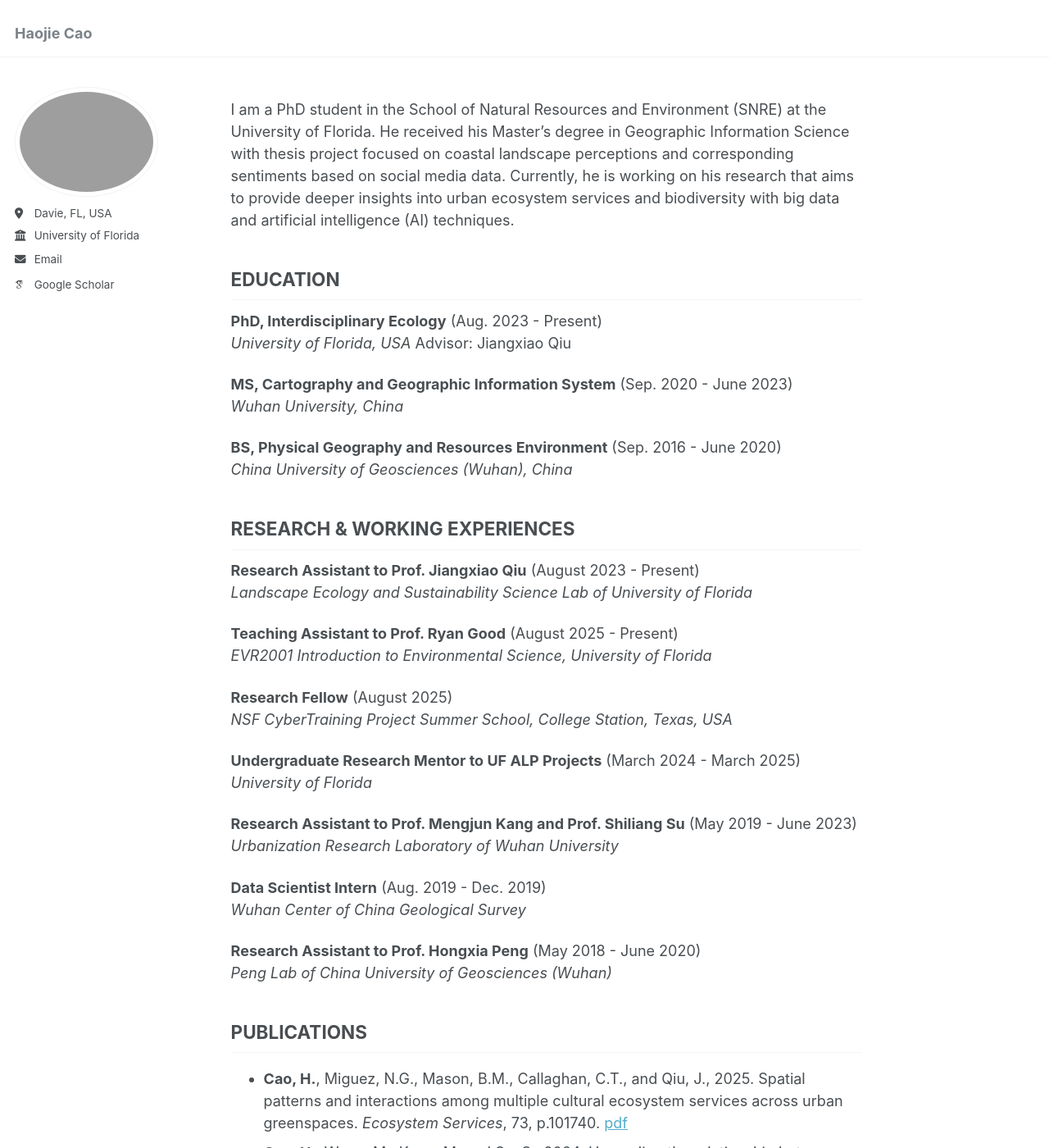
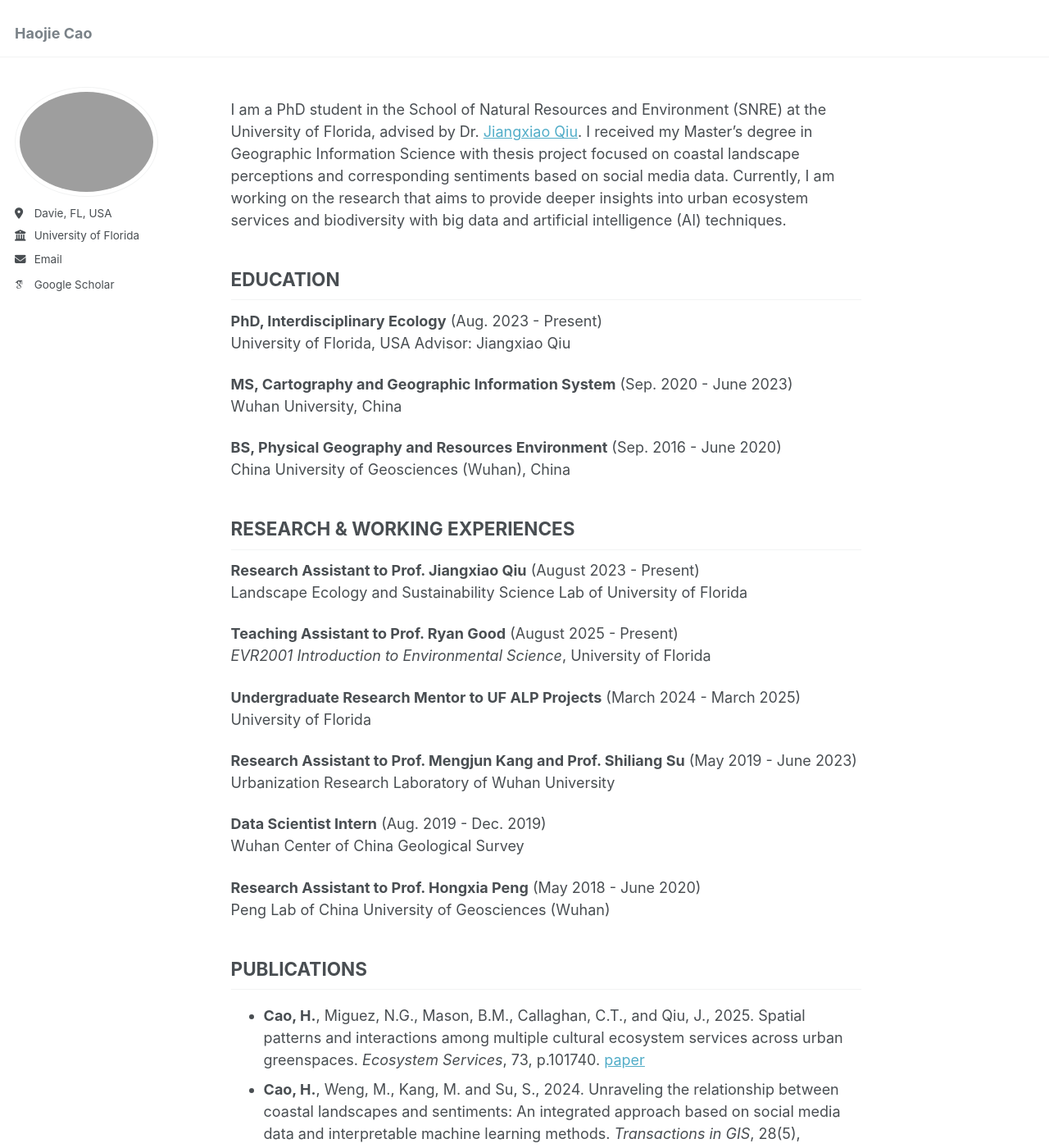
Before and after one commit to haojiecao42/haojiecao42.github.io, a Jekyll site: the page built from _pages/about.md, in a window 1280 px wide and 1400 px high. Shown: the whole window at 82% size. Built offline with Jekyll 4.4.1, drawn with Linux system fonts in a browser that asks for light colours; some web fonts are replaced; some of the changed text lies outside the part shown.

Commit message:
Update about.md

```diff
--- a/_pages/about.md
+++ b/_pages/about.md
@@ -8,49 +8,44 @@
   - /about.html
 ---
 
-I am a PhD student in the School of Natural Resources and Environment (SNRE) at the University of Florida. He received his Master's degree in Geographic Information Science with thesis project focused on coastal landscape perceptions and corresponding sentiments based on social media data. Currently, he is working on his research that aims to provide deeper insights into urban ecosystem services and biodiversity with big data and artificial intelligence (AI) techniques.
+I am a PhD student in the School of Natural Resources and Environment (SNRE) at the University of Florida, advised by Dr. [Jiangxiao Qiu](https://jiangxiaoqiu.weebly.com/). I received my Master's degree in Geographic Information Science with thesis project focused on coastal landscape perceptions and corresponding sentiments based on social media data. Currently, I am working on the research that aims to provide deeper insights into urban ecosystem services and biodiversity with big data and artificial intelligence (AI) techniques.
 
 ## EDUCATION
 **PhD, Interdisciplinary Ecology** (Aug. 2023 - Present)
-*University of Florida, USA* Advisor: Jiangxiao Qiu
+University of Florida, USA Advisor: Jiangxiao Qiu
 
 **MS, Cartography and Geographic Information System** (Sep. 2020 - June 2023)
-*Wuhan University, China*
+Wuhan University, China
 
 **BS, Physical Geography and Resources Environment** (Sep. 2016 - June 2020)
-*China University of Geosciences (Wuhan), China*
+China University of Geosciences (Wuhan), China
 
 ## RESEARCH & WORKING EXPERIENCES
 **Research Assistant to Prof. Jiangxiao Qiu** (August 2023 - Present)
-*Landscape Ecology and Sustainability Science Lab of University of Florida*
+Landscape Ecology and Sustainability Science Lab of University of Florida
 
 **Teaching Assistant to Prof. Ryan Good** (August 2025 - Present)
-*EVR2001 Introduction to Environmental Science, University of Florida*
-
-**Research Fellow** (August 2025)
-*NSF CyberTraining Project Summer School, College Station, Texas, USA*
+*EVR2001 Introduction to Environmental Science*, University of Florida
 
 **Undergraduate Research Mentor to UF ALP Projects** (March 2024 - March 2025)
-*University of Florida*
+University of Florida
 
 **Research Assistant to Prof. Mengjun Kang and Prof. Shiliang Su** (May 2019 - June 2023)
-*Urbanization Research Laboratory of Wuhan University*
+Urbanization Research Laboratory of Wuhan University
 
 **Data Scientist Intern** (Aug. 2019 - Dec. 2019)
-*Wuhan Center of China Geological Survey*
+Wuhan Center of China Geological Survey
 
 **Research Assistant to Prof. Hongxia Peng** (May 2018 - June 2020)
-*Peng Lab of China University of Geosciences (Wuhan)*
+Peng Lab of China University of Geosciences (Wuhan)
 
 ## PUBLICATIONS
-* **Cao, H.**, Miguez, N.G., Mason, B.M., Callaghan, C.T., and Qiu, J., 2025. Spatial patterns and interactions among multiple cultural ecosystem services across urban greenspaces. *Ecosystem Services*, 73, p.101740. [pdf](https://drive.google.com/file/d/1NKueD5Y3UPyZ9Bg4vFxJ7XF8i36nBOQN/view?usp=sharing)
-* **Cao, H.**, Weng, M., Kang, M. and Su, S., 2024. Unraveling the relationship between coastal landscapes and sentiments: An integrated approach based on social media data and interpretable machine learning methods. *Transactions in GIS*, 28(5), pp.1065-1089. [pdf](https://drive.google.com/file/d/10mqi1auNGRHKmxhqvebmIvkJ1s77uOyd/view?usp=sharing)
-* **Cao, H.**, Li, Y., Weng, M., Su, S. and Kang, M., 2024. Deciphering the evolving trajectories of China's megaregions from 1992 to 2020: A novel morphological approach based on global land cover products. *Applied Geography*, 164, p.103205. [pdf](https://drive.google.com/file/d/1S0dWRuuXNEtJSuqavbJhRfQJSdMhcGmG/view?usp=sharing)
-* **Cao, H.**, Wang, M., Su, S. and Kang, M., 2022. Explicit quantification of coastal cultural ecosystem services: A novel approach based on the content and sentimental analysis of social media. *Ecological Indicators*, 137, p.108756. [pdf](https://drive.google.com/file/d/12pzykn5r4DSXoTxBd_jyjIMjGxgEu4ES/view?usp=sharing)
-* Miguez, N.G., Mason, B.M., Qiu, J., **Cao, H.** and Callaghan, C.T., 2025. Urban greenspaces benefit both human utility and biodiversity. *Urban Forestry & Urban Greening*, p.128791.
-* Zhang, J., Luo, Y., **Cao, H.** and Su, S., 2024. Scrutinizing the cultural ecosystem services of Chinese Classical Gardens: A novel deep learning approach based on online reviews from a multisensory perspective. *Applied Geography*, 172, p.103404.
-* **Cao, H.**, Zhang, S. and Peng, H., 2019. Classification and spatial heterogeneity of catering industry in Wuhan based on network heat. *Journal of Central China Normal University (Natural Sciences)*, 53(4), pp.560-567. (In Chinese).
-* Kang, M., **Cao, H.**, Su, S., Weng, M. and Wang, M., 2022. An optimized model for translating natural language to GeoSQL. *Science of Surveying and Mapping*, 47(7), pp.194-200. (In Chinese).
+* **Cao, H.**, Miguez, N.G., Mason, B.M., Callaghan, C.T., and Qiu, J., 2025. Spatial patterns and interactions among multiple cultural ecosystem services across urban greenspaces. *Ecosystem Services*, 73, p.101740. [paper](https://doi.org/10.1016/j.ecoser.2025.101740)
+* **Cao, H.**, Weng, M., Kang, M. and Su, S., 2024. Unraveling the relationship between coastal landscapes and sentiments: An integrated approach based on social media data and interpretable machine learning methods. *Transactions in GIS*, 28(5), pp.1065-1089. [paper](https://doi.org/10.1111/tgis.13175)
+* **Cao, H.**, Li, Y., Weng, M., Su, S. and Kang, M., 2024. Deciphering the evolving trajectories of China's megaregions from 1992 to 2020: A novel morphological approach based on global land cover products. *Applied Geography*, 164, p.103205. [paper](https://doi.org/10.1016/j.apgeog.2024.103205)
+* **Cao, H.**, Wang, M., Su, S. and Kang, M., 2022. Explicit quantification of coastal cultural ecosystem services: A novel approach based on the content and sentimental analysis of social media. *Ecological Indicators*, 137, p.108756. [paper](https://doi.org/10.1016/j.ecolind.2022.108756)
+* Miguez, N.G., Mason, B.M., Qiu, J., **Cao, H.** and Callaghan, C.T., 2025. Urban greenspaces benefit both human utility and biodiversity. *Urban Forestry & Urban Greening*, p.128791. [paper](https://doi.org/10.1016/j.ufug.2025.128791)
+* Zhang, J., Luo, Y., **Cao, H.** and Su, S., 2024. Scrutinizing the cultural ecosystem services of Chinese Classical Gardens: A novel deep learning approach based on online reviews from a multisensory perspective. *Applied Geography*, 172, p.103404. [paper](https://doi.org/10.1016/j.apgeog.2024.103404)
 
 ## CONFERENCE PRESENTATIONS
 * **2025 NSF CyberTraining Project Summer School**, College Station, Texas. August 15: “Quantifying traffic congestion for resilient road network management in Houston, Texas.” (Co-presenter for oral presentation)
```
